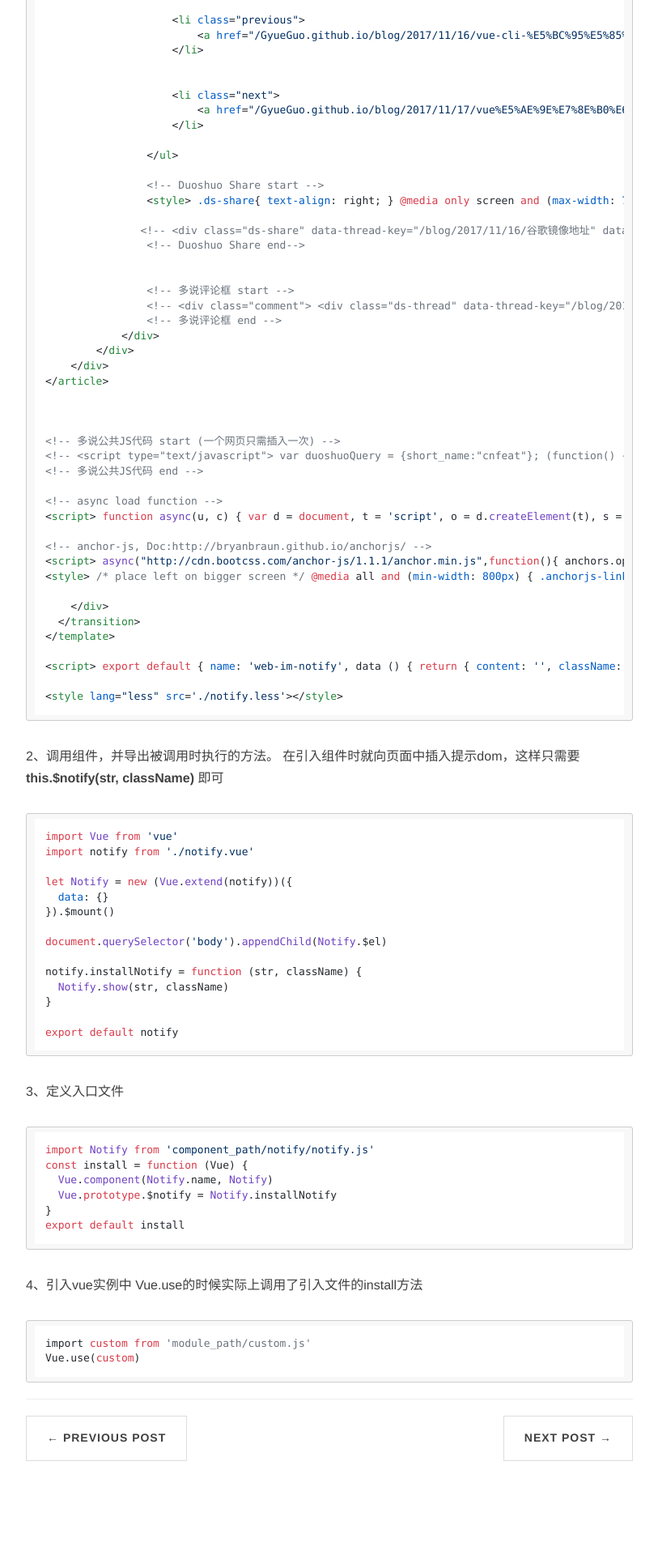
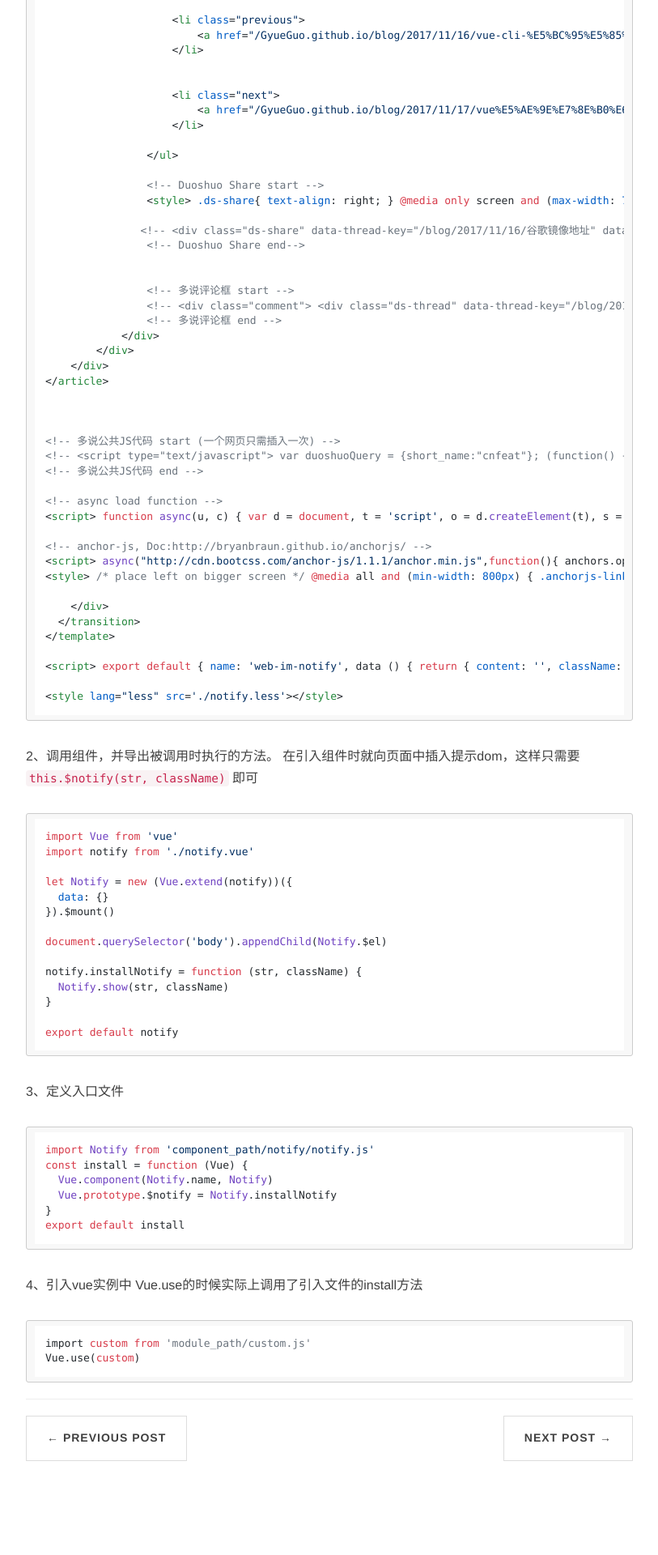
Before and after one commit to liuzesi/GyueGuo.github.io, a Jekyll site: the page built from _posts/2017-11-17-vue实现消息组件.md, in a window 1280 px wide. Shown: the part 1969-3889 px from the top of the page at 81% size, without its empty margins (233-1046 px from the left). Built offline with Jekyll 4.4.1, drawn with Linux system fonts in a browser that asks for light colours; nearby versions of some CDN libraries; comment, search, counter and statistics services are not loaded.

Commit message:
vue message component

````diff
--- a/_posts/2017-11-17-vue实现消息组件.md
+++ b/_posts/2017-11-17-vue实现消息组件.md
@@ -17,7 +17,7 @@
 当然这样做的前提是 当前页面同时只会出现一个弹框。如果要实现类似于a站那种提示框还是需要用v-if。
 每次显示时设置一个3秒的定时器，并移除之前的定时器。
 
-```javascript
+```html
 <template>
   <transition name="fade">
     <div :class="['web-im-notify', 'tc', className]" v-show="content">
@@ -65,7 +65,7 @@
 <style lang="less" src='./notify.less'></style>
 ```
 2、调用组件，并导出被调用时执行的方法。
-在引入组件时就向页面中插入提示dom，这样只需要 **this.$notify(str, className)** 即可
+在引入组件时就向页面中插入提示dom，这样只需要 `this.$notify(str, className)` 即可
 
 ```javascript
 import Vue from 'vue'
````
